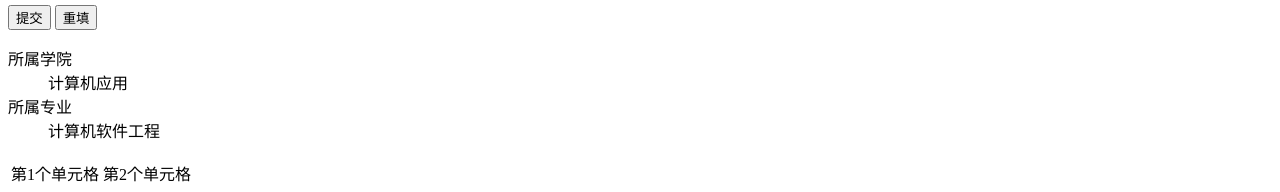
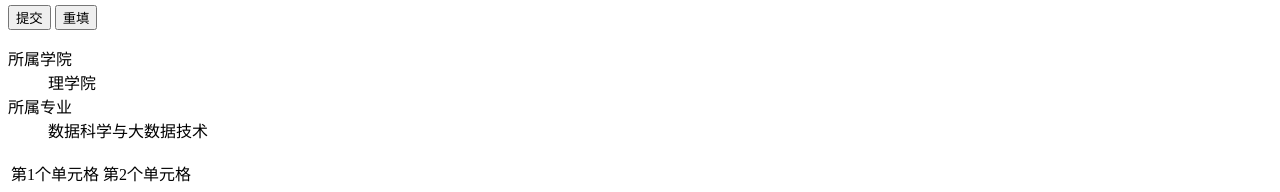
Before and after one commit to Xiaobo0172/FreshmanAssignments.github.io, a plain HTML site: page 我的网页.html in a window 1280 px wide. Shown: the part 832-1024 px from the top of the page. Drawn offline with Linux system fonts and the light colour scheme.

Commit message:
Update 我的网页.html

```diff
--- a/我的网页.html
+++ b/我的网页.html
@@ -72,9 +72,9 @@
     <div>
         <dl>
             <dt>所属学院</dt>
-            <dd>计算机应用</dd>
+            <dd>理学院</dd>
             <dt>所属专业</dt>
-            <dd>计算机软件工程</dd>
+            <dd>数据科学与大数据技术</dd>
         </dl>
     </div>
     <div>
```
